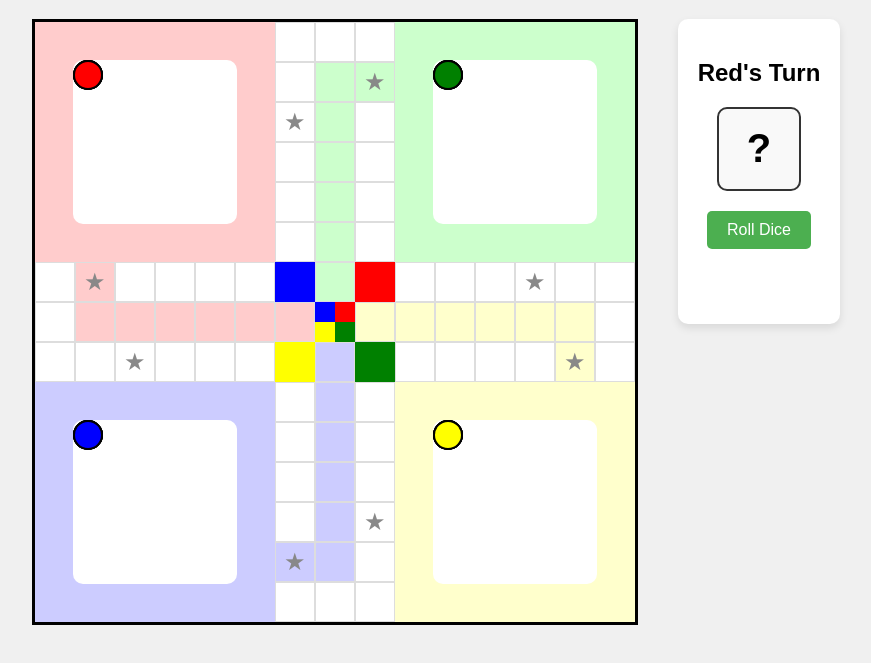
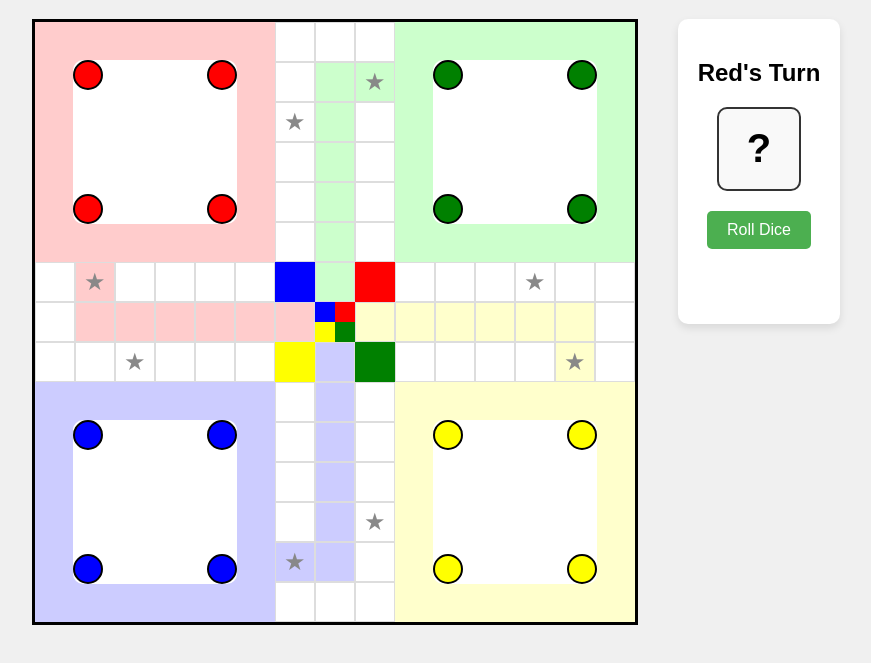
Before and after one commit to RiteshGhuge/Ritesh-Ludo, a plain HTML site: page index.html in a window 1280 px wide. Shown: the part 81-744 px from the top of the page, without its empty margins (204-1075 px from the left). Drawn offline with Linux system fonts and the light colour scheme.

Commit message:
fixed style

```diff
--- a/index.html
+++ b/index.html
@@ -13,34 +13,34 @@
         <div id="board">
             <div class="player-base red-base" id="red-base">
                 <div class="home">
-                    <div class="pawn red-pawn" id="red-pawn-1"></div>
-                    <div class="pawn red-pawn" id="red-pawn-2"></div>
-                    <div class="pawn red-pawn" id="red-pawn-3"></div>
-                    <div class="pawn red-pawn" id="red-pawn-4"></div>
+                    <div class="pawn red-pawn pawn-1" id="red-pawn-1"></div>
+                    <div class="pawn red-pawn pawn-2" id="red-pawn-2"></div>
+                    <div class="pawn red-pawn pawn-3" id="red-pawn-3"></div>
+                    <div class="pawn red-pawn pawn-4" id="red-pawn-4"></div>
                 </div>
             </div>
             <div class="player-base green-base" id="green-base">
                 <div class="home">
-                    <div class="pawn green-pawn" id="green-pawn-1"></div>
-                    <div class="pawn green-pawn" id="green-pawn-2"></div>
-                    <div class="pawn green-pawn" id="green-pawn-3"></div>
-                    <div class="pawn green-pawn" id="green-pawn-4"></div>
+                    <div class="pawn green-pawn pawn-1" id="green-pawn-1"></div>
+                    <div class="pawn green-pawn pawn-2" id="green-pawn-2"></div>
+                    <div class="pawn green-pawn pawn-3" id="green-pawn-3"></div>
+                    <div class="pawn green-pawn pawn-4" id="green-pawn-4"></div>
                 </div>
             </div>
             <div class="player-base yellow-base" id="yellow-base">
                  <div class="home">
-                    <div class="pawn yellow-pawn" id="yellow-pawn-1"></div>
-                    <div class="pawn yellow-pawn" id="yellow-pawn-2"></div>
-                    <div class="pawn yellow-pawn" id="yellow-pawn-3"></div>
-                    <div class="pawn yellow-pawn" id="yellow-pawn-4"></div>
+                    <div class="pawn yellow-pawn pawn-1" id="yellow-pawn-1"></div>
+                    <div class="pawn yellow-pawn pawn-2" id="yellow-pawn-2"></div>
+                    <div class="pawn yellow-pawn pawn-3" id="yellow-pawn-3"></div>
+                    <div class="pawn yellow-pawn pawn-4" id="yellow-pawn-4"></div>
                 </div>
             </div>
             <div class="player-base blue-base" id="blue-base">
                  <div class="home">
-                    <div class="pawn blue-pawn" id="blue-pawn-1"></div>
-                    <div class="pawn blue-pawn" id="blue-pawn-2"></div>
-                    <div class="pawn blue-pawn" id="blue-pawn-3"></div>
-                    <div class="pawn blue-pawn" id="blue-pawn-4"></div>
+                    <div class="pawn blue-pawn pawn-1" id="blue-pawn-1"></div>
+                    <div class="pawn blue-pawn pawn-2" id="blue-pawn-2"></div>
+                    <div class="pawn blue-pawn pawn-3" id="blue-pawn-3"></div>
+                    <div class="pawn blue-pawn pawn-4" id="blue-pawn-4"></div>
                 </div>
             </div>
 
--- a/style.css
+++ b/style.css
@@ -34,10 +34,22 @@ h1 {
 .player-base {
   position: relative;
 }
-.red-base { grid-area: 1 / 1 / span 6 / span 6; background-color: #ffcccc; }
-.green-base { grid-area: 1 / 10 / span 6 / span 6; background-color: #ccffcc; }
-.yellow-base { grid-area: 10 / 10 / span 6 / span 6; background-color: #ffffcc; }
-.blue-base { grid-area: 10 / 1 / span 6 / span 6; background-color: #ccccff; }
+.red-base {
+  grid-area: 1 / 1 / span 6 / span 6;
+  background-color: #ffcccc;
+}
+.green-base {
+  grid-area: 1 / 10 / span 6 / span 6;
+  background-color: #ccffcc;
+}
+.yellow-base {
+  grid-area: 10 / 10 / span 6 / span 6;
+  background-color: #ffffcc;
+}
+.blue-base {
+  grid-area: 10 / 1 / span 6 / span 6;
+  background-color: #ccccff;
+}
 
 .home {
   position: absolute;
@@ -67,10 +79,36 @@ h1 {
   transition: all 0.3s ease;
   z-index: 10;
 }
-.red-pawn { background-color: red; }
-.green-pawn { background-color: green; }
-.yellow-pawn { background-color: yellow; }
-.blue-pawn { background-color: blue; }
+.red-pawn {
+  background-color: red;
+}
+.red-pawn-1 {
+}
+.pawn-2 {
+    position: absolute;
+    top: 0px;
+    right: 0px;
+}
+.pawn-3 {
+    position: absolute;
+    bottom: 0px;
+    right: 0px;
+}
+.pawn-4 {
+    position: absolute;
+    bottom: 0px;
+    left: 0px;
+}
+
+.green-pawn {
+  background-color: green;
+}
+.yellow-pawn {
+  background-color: yellow;
+}
+.blue-pawn {
+  background-color: blue;
+}
 
 .pawn.movable {
   box-shadow: 0 0 15px 5px gold;
@@ -85,7 +123,7 @@ h1 {
 }
 
 .safe-spot::after {
-    content: '★';
+  content: "★";
   font-size: 24px;
   color: #888;
   position: absolute;
@@ -97,7 +135,12 @@ h1 {
 /* Center Home */
 .center-home {
   grid-area: 7 / 7 / span 3 / span 3;
-    background: conic-gradient(red 90deg, green 90deg 180deg, yellow 180deg 270deg, blue 270deg);
+  background: conic-gradient(
+    red 90deg,
+    green 90deg 180deg,
+    yellow 180deg 270deg,
+    blue 270deg
+  );
 }
 
 /* Controls */
@@ -106,7 +149,8 @@ h1 {
   padding: 20px;
   background: #fff;
   border-radius: 10px;
-    box-shadow: 0 4px 8px rgba(0,0,0,0.1);
+  box-shadow: 0 4px 8px rgba(0, 0, 0, 0.1);
+
 }
 
 .dice {
@@ -128,7 +172,7 @@ h1 {
   font-size: 16px;
   cursor: pointer;
   border: none;
-    background-color: #4CAF50;
+  background-color: #4caf50;
   color: white;
   border-radius: 5px;
 }
```
Lines whose indentation alone changed are shown as unchanged.
